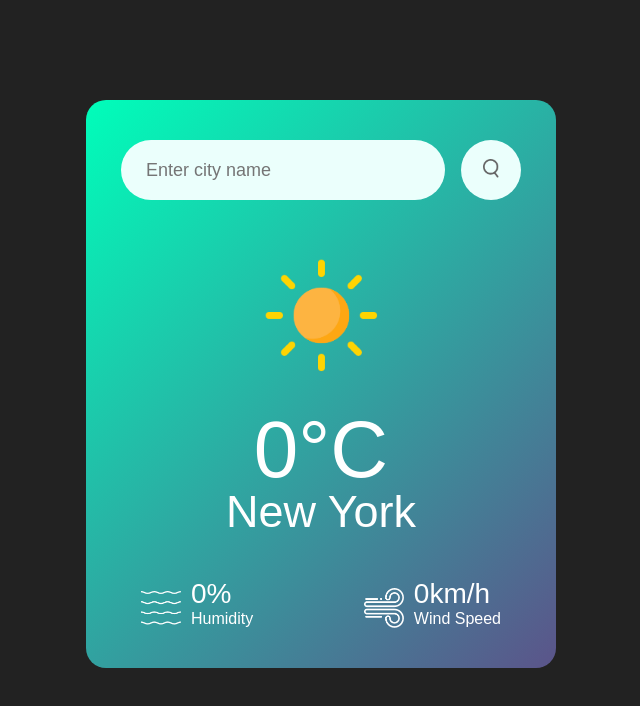
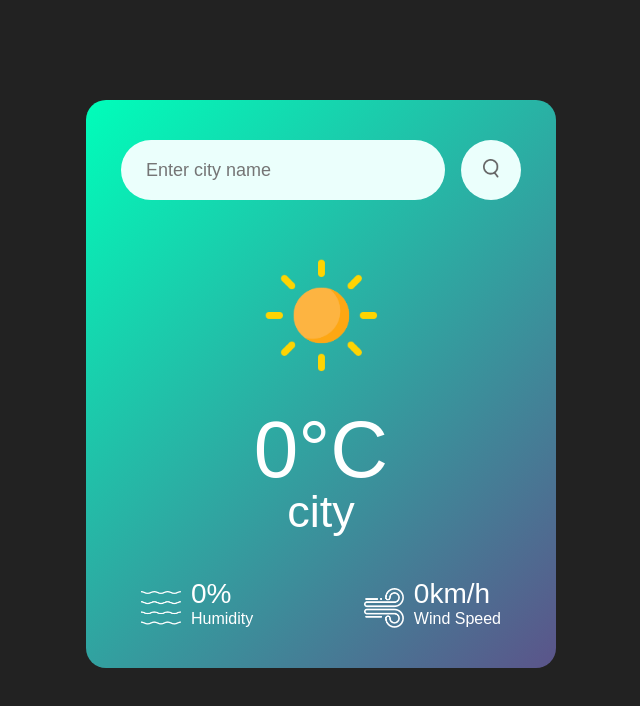
Before and after one commit to thuglife336/weather_app, a plain HTML site: page index.html in a window 1280 px wide. Shown: the whole page, without its empty margins (319-959 px from the left). Drawn offline with Linux system fonts and the light colour scheme.

Commit message:
Update index.html

```diff
--- a/index.html
+++ b/index.html
@@ -16,7 +16,7 @@
       <div class="weather">
         <img class="weather-icon" src="images/clear.png">
         <h1 class="temp">0&deg;C</h1>
-        <h2 class="city">New York</h2>
+        <h2 class="city">city</h2>
         <div class="details">
           <div class="col">
             <img src="images/humidity.png">
```
